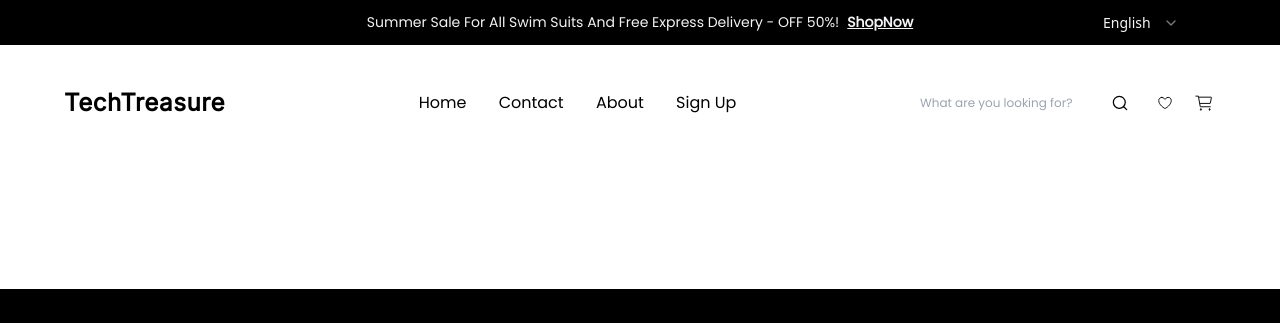
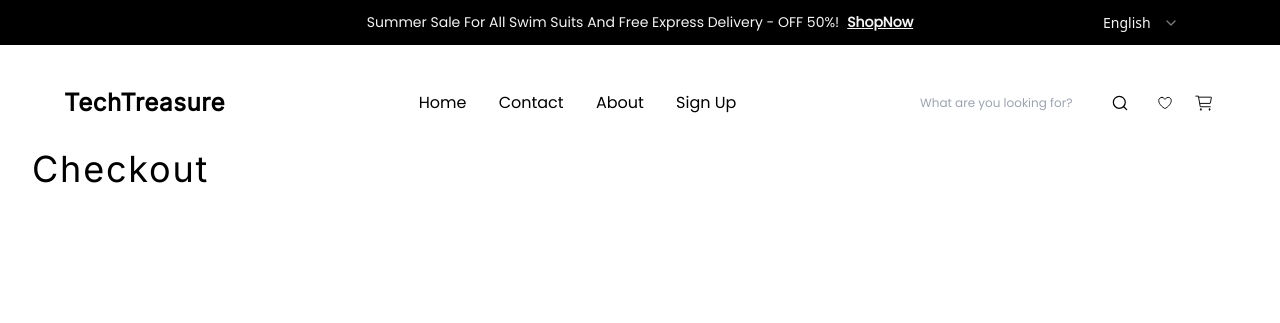
Before and after one commit to BarcDevs/TechTreasure--client, a React (Vite) app: page /checkout in a window 1280 px wide. Shown: the top 323 px of the page. Built offline with nearby package versions, Linux system fonts and the light colour scheme.

Commit message:
added checkout page

```diff
--- /dev/null
+++ b/src/pages/CheckoutPage.tsx
@@ -0,0 +1,12 @@
+const CheckoutPage = ({}) => (
+    <main className={'flex_col ml-[5vw] w-[90vw] gap-20 sm:ml-[2.5vw] sm:w-[95vw]'}>
+        <h2 className={'text-big-medium'}>Checkout</h2>
+        <div className={'flex-row-between'}>
+            {/*<CheckoutForm/>*/}
+            {/*<CheckoutSummary/>*/}
+        </div>
+    </main>
+)
+
+
+export default CheckoutPage
--- a/src/router/router.tsx
+++ b/src/router/router.tsx
@@ -5,6 +5,7 @@ import NotFoundPage from '@/pages/NotFoundPage.tsx'
 import AuthPage from '@/pages/AuthPage.tsx'
 import WishlistPage from '@/pages/WishlistPage.tsx'
 import CartPage from '@/pages/CartPage.tsx'
+import CheckoutPage from '@/pages/CheckoutPage.tsx'
 
 export const router = createBrowserRouter([
     {
@@ -73,8 +74,8 @@ export const router = createBrowserRouter([
                 element: <WishlistPage/>
             },
             {
-                path: 'checkout'
-                // element: <CheckoutPage/>
+                path: 'checkout',
+                element: <CheckoutPage/>
             },
             {
                 path: 'about'
```
